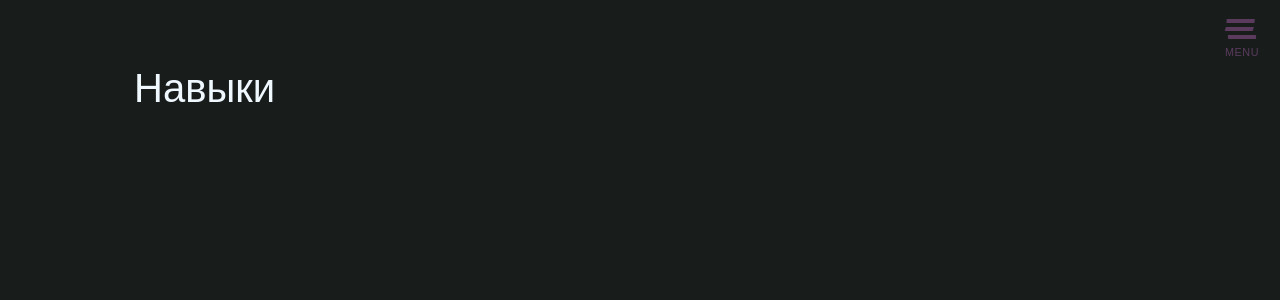
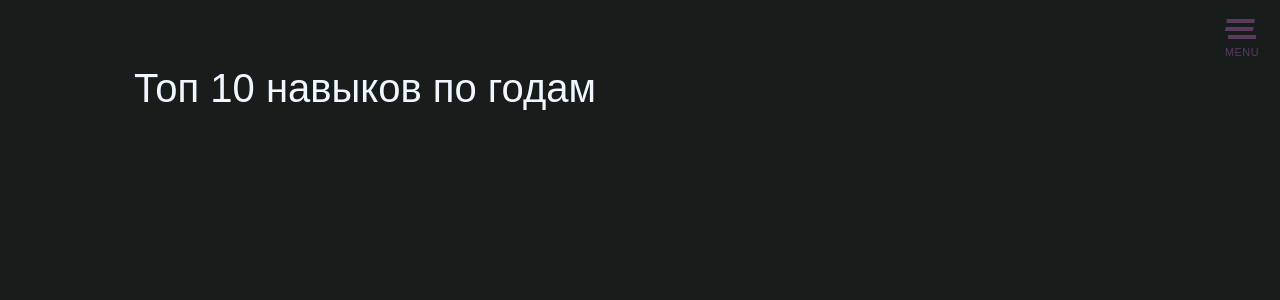
Before and after one commit to likip3/djangoProjectUzenkov, a Django app: template templates/skills.html in a window 1280 px wide. Shown: the top 300 px of the page. Run offline with Django 4.2, Linux system fonts and the light colour scheme; the template is opened without the code that fills it, so the values that code supplies are empty.

Commit message:
fixed title

```diff
--- a/templates/skills.html
+++ b/templates/skills.html
@@ -1,7 +1,7 @@
 {% extends 'layout.html' %}
 {% load static %}
 {% block main %}
-<h1>Навыки</h1>
+<h1>Топ 10 навыков по годам</h1>
 <section class="yearList">
     {% for sheet in workbook %}
     <div class="yearTable">
```
